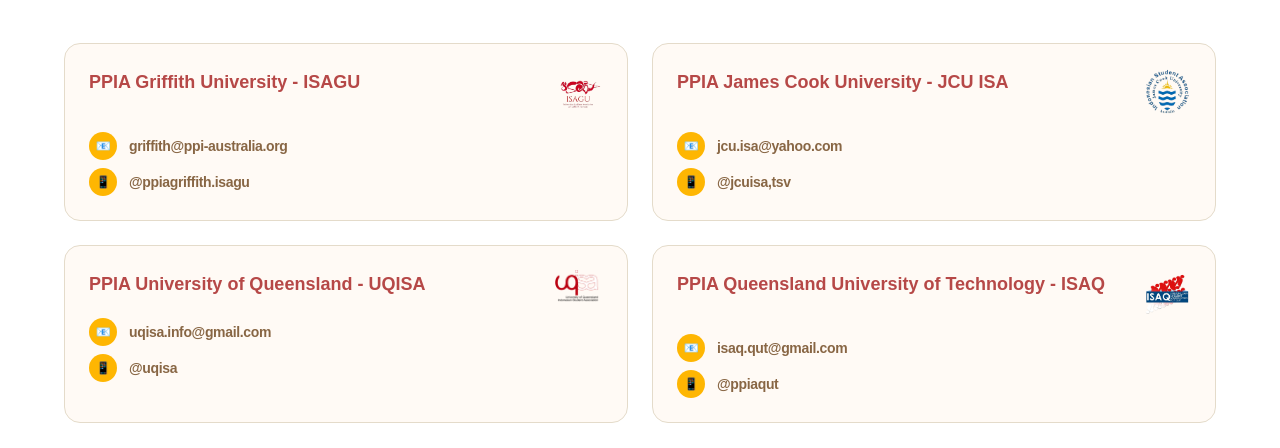
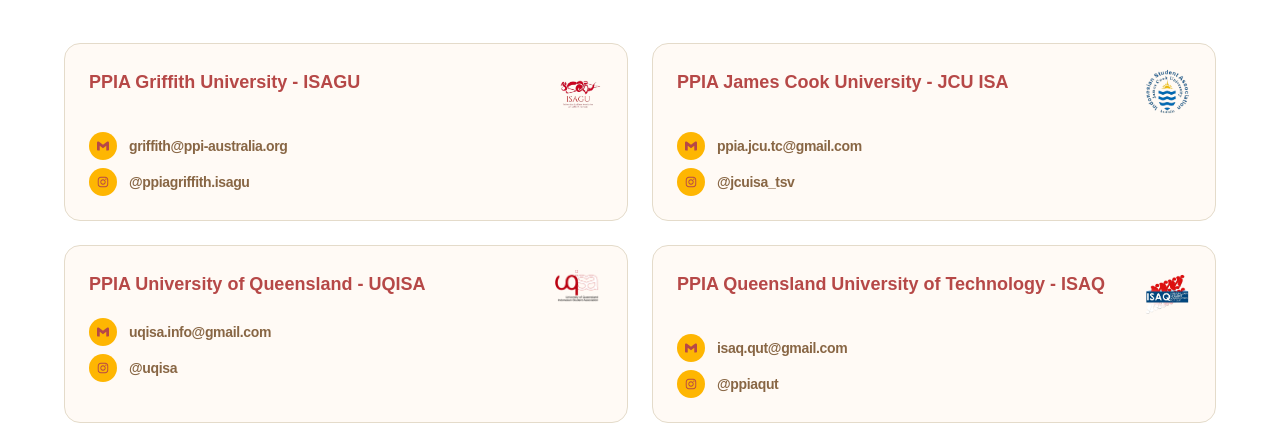
Before and after one commit to andikaprmdya/PPIAQ, a Next.js app in the folder ppiaq-website/: page /about in a window 1280 px wide. Shown: the part 1303-1751 px from the top of the page. Built offline with nearby package versions, Linux system fonts and the light colour scheme; no server answers.

Commit message:
feat(about): update JCU contacts and replace branch emoji with Gmail/Instagram icons

```diff
--- a/ppiaq-website/app/about/page.tsx
+++ b/ppiaq-website/app/about/page.tsx
@@ -1,12 +1,14 @@
 'use client';
 
 import Image from 'next/image';
+import { FaInstagram } from 'react-icons/fa';
+import { SiGmail } from 'react-icons/si';
 import { useLanguage } from '@/lib/language-context';
 import { getTranslation, translations } from '@/lib/translations';
 
 const UNIVERSITIES = [
   { name: 'PPIA Griffith University - ISAGU', email: 'griffith@ppi-australia.org', instagram: '@ppiagriffith.isagu', logo: '/images/Isagu_Logo.png' },
-  { name: 'PPIA James Cook University - JCU ISA', email: 'jcu.isa@yahoo.com', instagram: '@jcuisa,tsv', logo: '/images/jcuisa_logo.png' },
+  { name: 'PPIA James Cook University - JCU ISA', email: 'ppia.jcu.tc@gmail.com', instagram: '@jcuisa_tsv', logo: '/images/jcuisa_logo.png' },
   { name: 'PPIA University of Queensland - UQISA', email: 'uqisa.info@gmail.com', instagram: '@uqisa', logo: '/images/uqisa_logo.png' },
   { name: 'PPIA Queensland University of Technology - ISAQ', email: 'isaq.qut@gmail.com', instagram: '@ppiaqut', logo: '/images/ISAQ_Logo.png' },
 ];
@@ -113,11 +115,15 @@
                 </div>
                 <div className="space-y-2 text-[#886644] font-bold text-sm">
                   <p className="flex items-center gap-3 tracking-tight">
-                    <span className="w-7 h-7 flex items-center justify-center bg-[#FEB602] text-[#B64847] rounded-full text-xs">📧</span>
+                    <span className="w-7 h-7 flex items-center justify-center bg-[#FEB602] text-[#B64847] rounded-full text-xs">
+                      <SiGmail className="text-[12px]" aria-hidden="true" />
+                    </span>
                     {uni.email}
                   </p>
                   <p className="flex items-center gap-3 tracking-tight">
-                    <span className="w-7 h-7 flex items-center justify-center bg-[#FEB602] text-[#B64847] rounded-full text-xs">📱</span>
+                    <span className="w-7 h-7 flex items-center justify-center bg-[#FEB602] text-[#B64847] rounded-full text-xs">
+                      <FaInstagram className="text-[12px]" aria-hidden="true" />
+                    </span>
                     {uni.instagram}
                   </p>
                 </div>
```
